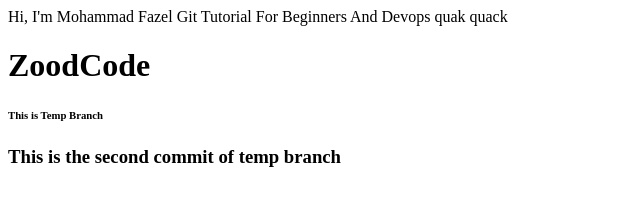
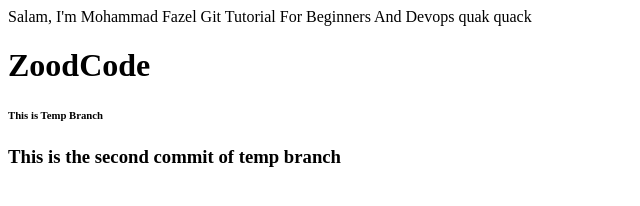
Before and after one commit to Mohammad-Fazel-91/test, a plain HTML site: page index.html in a window 1280 px wide. Shown: the whole page, without its empty margins (0-640 px from the left). Drawn offline with Linux system fonts and the light colour scheme.

Commit message:
change  hi to Salam

```diff
--- a/index.html
+++ b/index.html
@@ -6,7 +6,7 @@
     <title>git intro</title>
 </head>
 <body>
-    Hi,  I'm Mohammad Fazel
+    Salam,  I'm Mohammad Fazel
     Git Tutorial
     For Beginners
     And Devops
```
